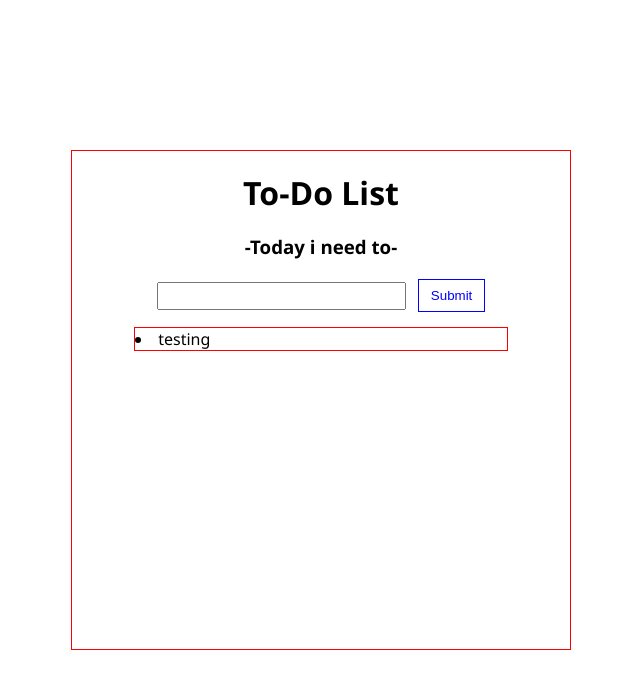
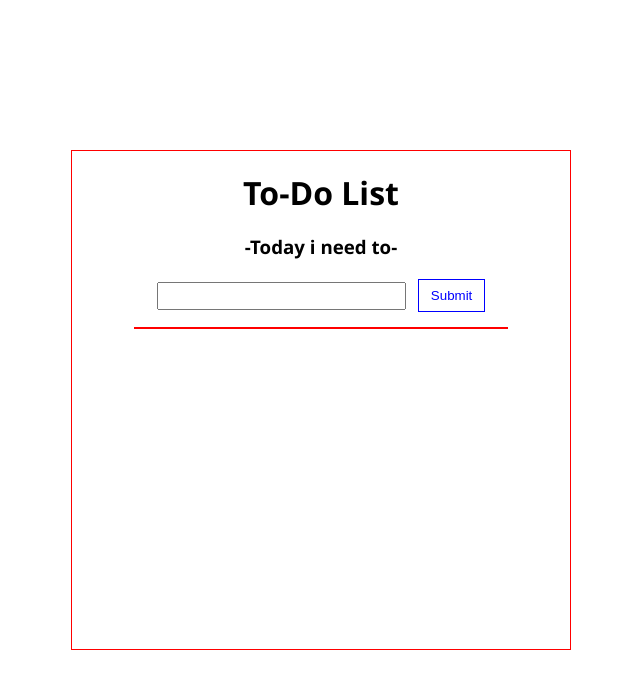
Before and after one commit to dts-kominfo-rea2a/challenge-08-Recker27, a website: page index.html in a window 1280 px wide. Shown: the whole page, without its empty margins (319-959 px from the left). Drawn offline with Linux system fonts and the light colour scheme.

Commit message:
repair li html

```diff
--- a/index.html
+++ b/index.html
@@ -23,9 +23,7 @@
 
       <!-- Section output -->
       <section>
-        <ul id="todo-output">
-          <li>testing</li>
-        </ul>
+        <ul id="todo-output"></ul>
       </section>
       <!-- TODO: Buatlah sebuah <ul> dengan id todo-output -->
     </div>
```
